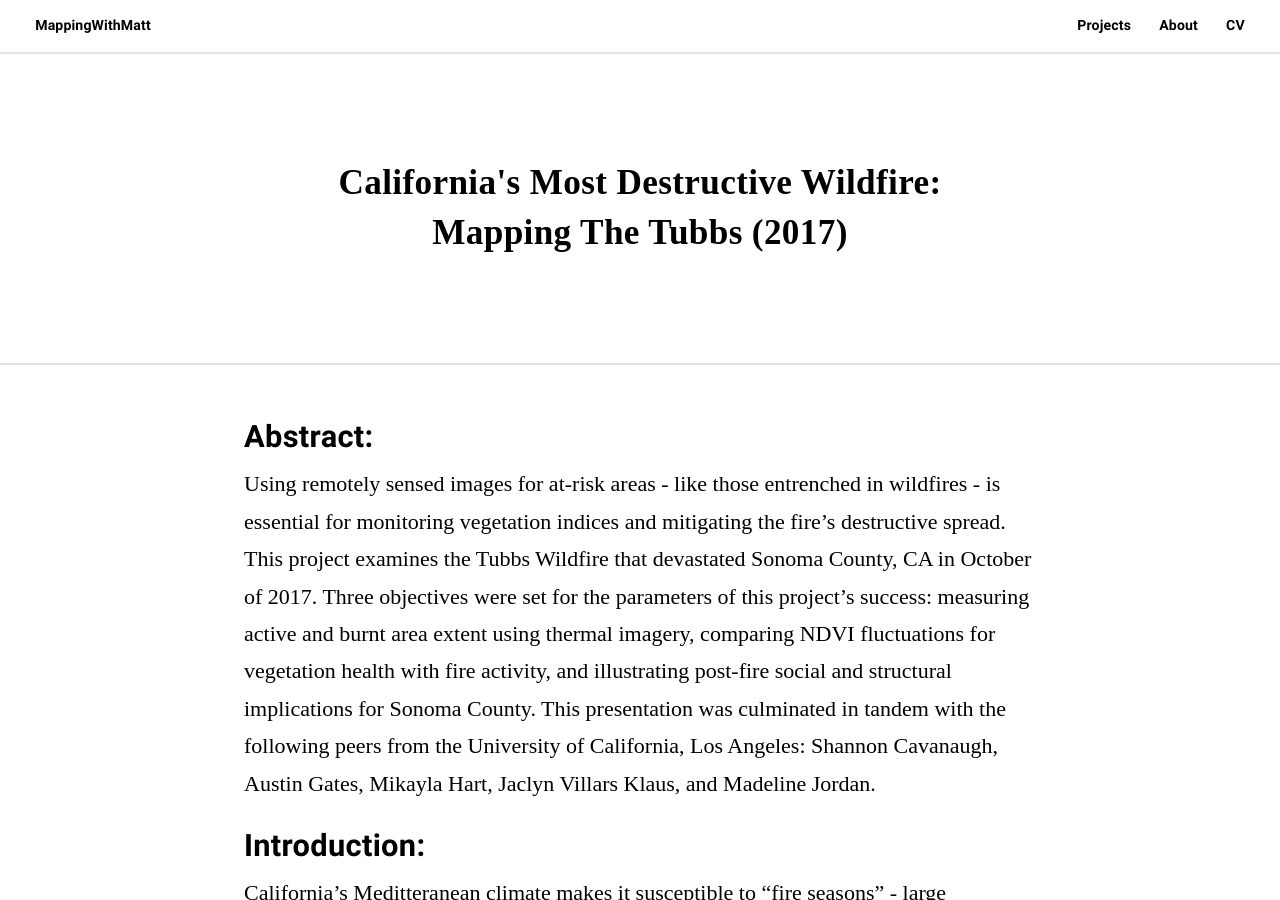
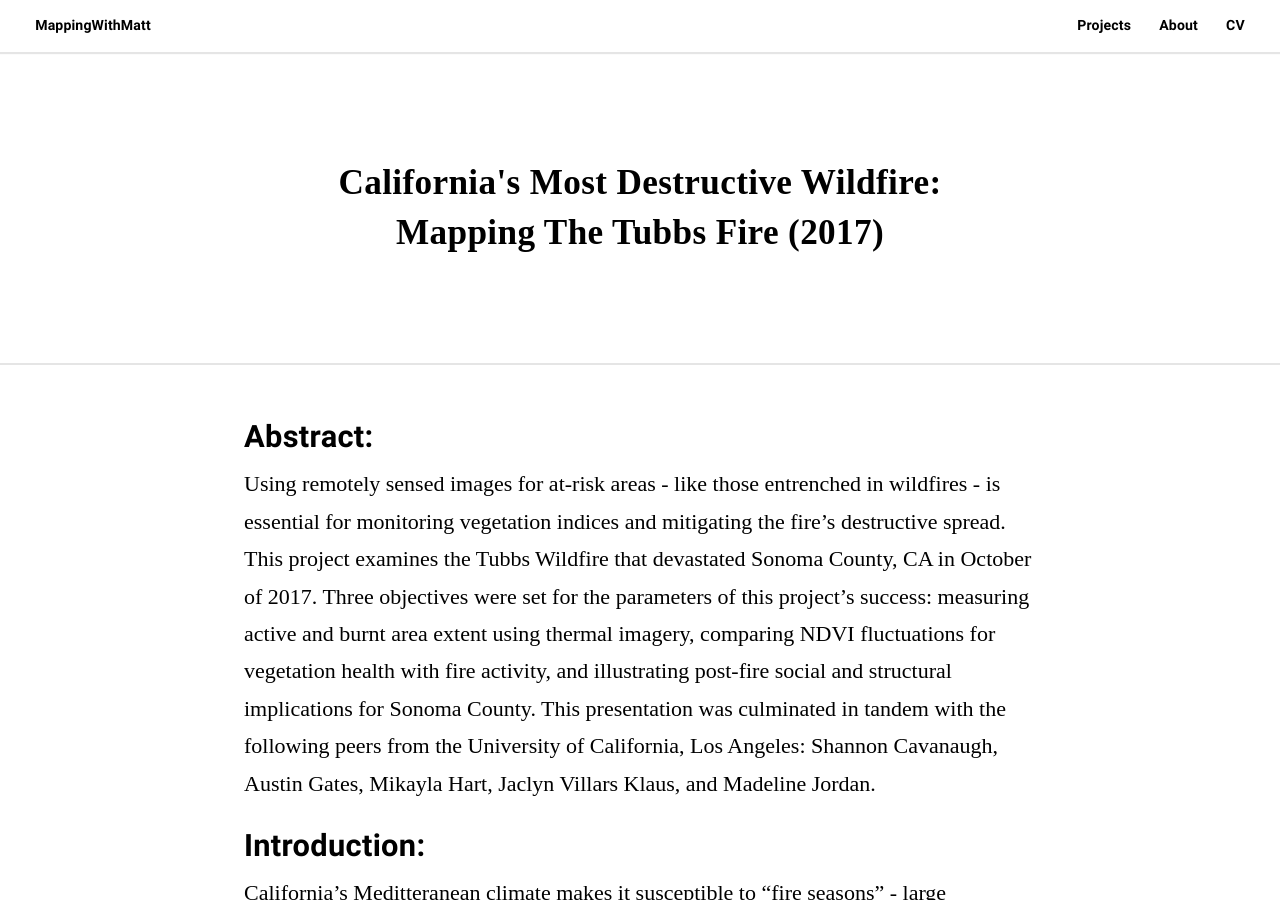
Before and after one commit to matt-duyst/mapping-with-matt, a Jekyll site: the page built from _posts/2012-09-19-Tubbs-Fire.markdown, in a window 1280 px wide and 900 px high. Built offline with Jekyll 4.4.1, drawn with Linux system fonts in a browser that asks for light colours; some web fonts are replaced; some of the changed text lies outside the part shown.

Commit message:
fixed edits on tubbs

```diff
--- a/_posts/2012-09-19-Tubbs-Fire.markdown
+++ b/_posts/2012-09-19-Tubbs-Fire.markdown
@@ -1,6 +1,6 @@
 ---
 layout: post
-title: "California's Most Destructive Wildfire: Mapping The Tubbs (2017)"
+title: "California's Most Destructive Wildfire: Mapping The Tubbs Fire (2017)"
 date: 2012-09-19
 description:
 image: /assets/images/tubbs-map-1.png
@@ -55,13 +55,13 @@
 
 The 'Thermal Anomalies' in the map above represent DN pixels greater than the threshold set for the image captured on October 12, 2017 (24,750). The TOA Brightness Temperature equivalent to this threshold ranges from 289.55K - 357.52K.
 
-##### Total Area Burned
+### Total Area Burned
 
 ![Placeholder](/assets/images/tubbs-map-3.png)
 
 The map above represents the burned area of the Tubbs Fire's extent at its apex - October 10th through October 15th. Shapefiles of the boundaries were provided from a Cal Fire Server. The polygons were then separated by date to illustrate a 5-day choropleth map.
 
-##### NDVI Analysis - Tubbs Fire Boundary
+### NDVI Analysis - Tubbs Fire Boundary
 
 ![Placeholder](/assets/images/tubbs-ndvi.png)
 
@@ -71,17 +71,17 @@
 
 In 2016, a year before the Tubbs fire occurred, the extent showcased a slight increase in vegetation health (NDVI values). This increase in vegetation health is heavily juxtaposed by the following year’s (2017) indices. As expected, the fire catalyzed an ongoing regression of vegetation health (characterized by the prominent downward trend in NDVI values).
 
-![Placeholder](/assets/images/yearly-median-ndvi-ndvi.png)
+![Placeholder](/assets/images/yearly-median-ndvi.png)
 
 To add another facet of understanding to our analysis, a calculation of vegetation health in the years 2014 and 2015 was further examined. This analysis served as a safety precaution of sorts: if the vegetation health of the extent (multiple years prior to the Tubbs fire’s outbreak) showed an apparent decrease, there had to be other outside factors influencing these oscillations. However, these prior years followed the same trajectory of 2016 — an overall increase in vegetation health. Ergo, the clear decrease in NDVI values in the year 2017 was an outcome of the Tubbs fire’s devastation.
 
-##### Income Analysis
+### Income Analysis
 
 ![Placeholder](/assets/images/tubbs-income.png)
 
 This illustration represents the Mean Annual Income of areas impacted by the Tubbs Fire. An income analysis helps aide the recovery efforts placed in order after the Tubbs Fire was fully contained. The burned area in the figure above indicates a considerably financially stable representation of people affected. Only two of thirteen census tracts were represented as 'Red' with a mean annual income lower than $58,000. The national mean average income is approximately $51,939 so the two tracts within the lowest income range exceeds that of the national average. Five of thirteen census tracts denote incomes greater than $100,000 - which only 20% of the American population makes. Understanding the wealth in the affected area helps assume higher rates of recovery; most people within this income ranges can afford home insurance and other amenities that will likely make recovery easier. If the Tubbs Fire had occurred in an area with substantially lower annual income averages, it is probable that longer rates of recovery and rebuilding would occur.
 
-##### Population Density Analysis
+### Population Density Analysis
 
 ![Placeholder](/assets/images/tubbs-population.png)
 
```
Also changed, not shown: 12 other files.
